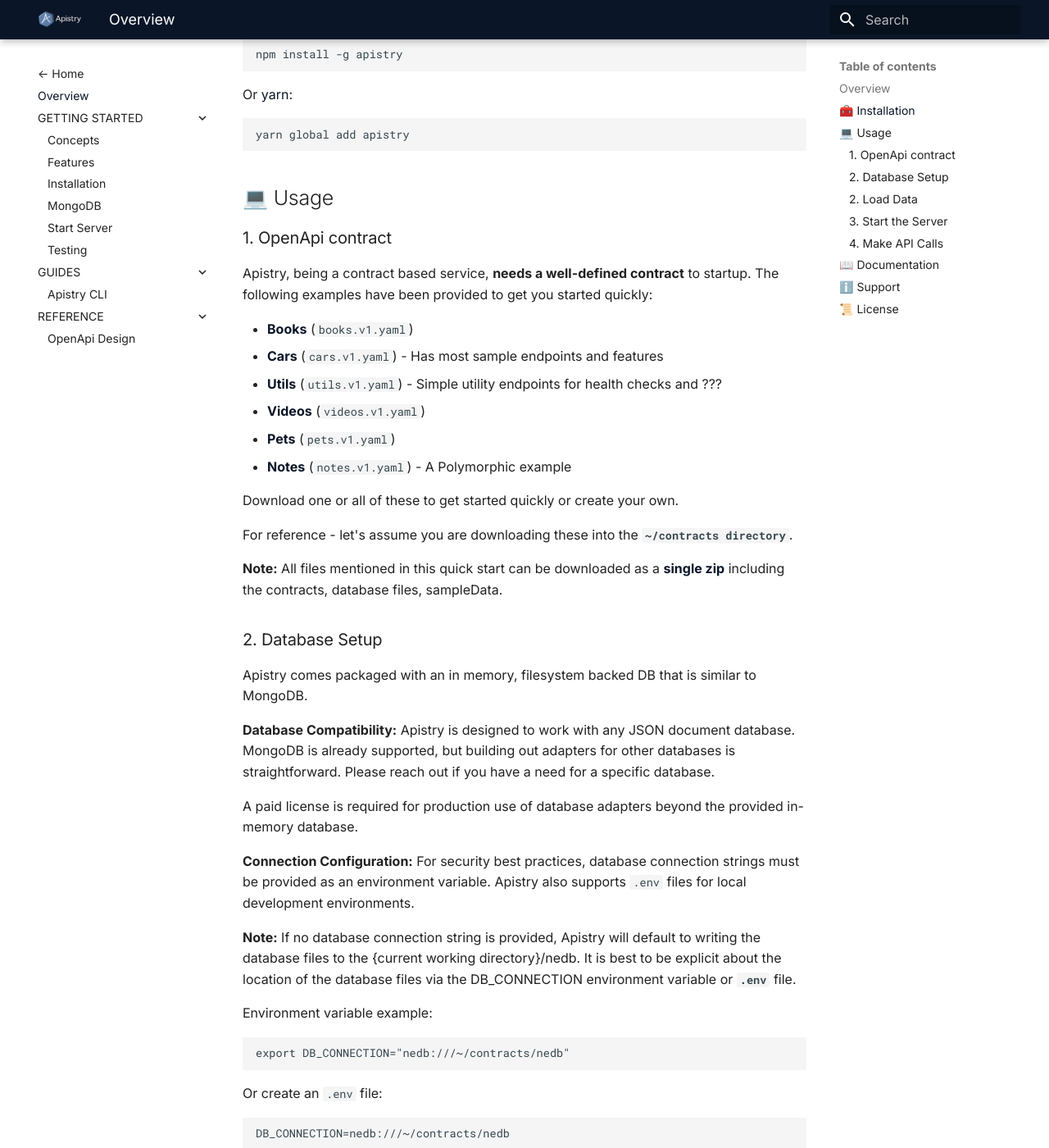
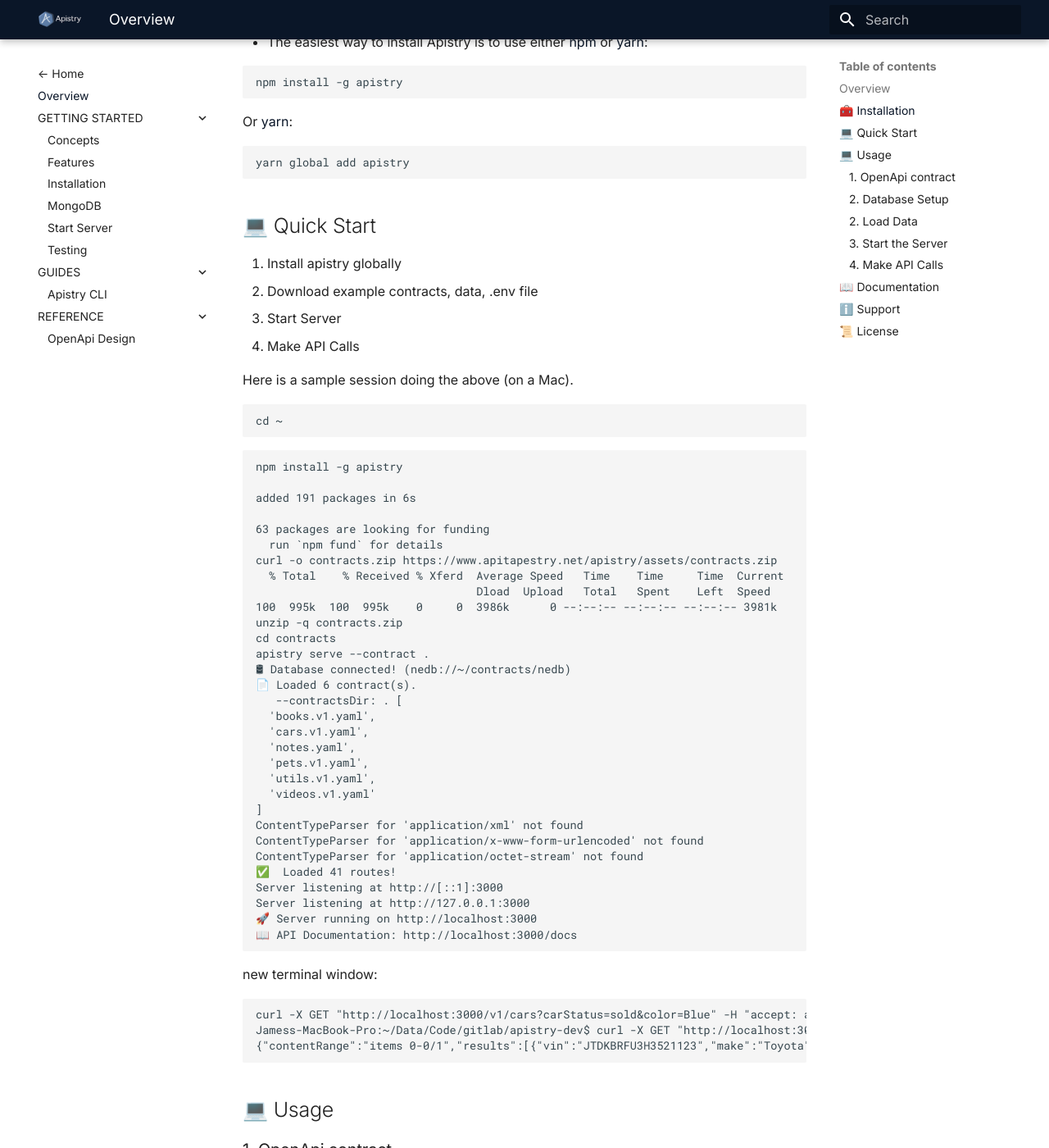
Before and after one commit to apitapestry/apistry, an MkDocs documentation site: the page built from docs/README.md, in a window 1280 px wide and 1400 px high, scrolled down 1314 px. Shown: the whole window at 82% size. Built offline with MkDocs 1.6.1 and Material for MkDocs 9.7.7, drawn with Linux system fonts in a browser that asks for light colours.

Commit message:
update based on local db

````diff
--- a/docs/README.md
+++ b/docs/README.md
@@ -26,6 +26,7 @@ querying, and request/response validation based on contract schemas.
 ## Overview
 
 - [🧰 Installation](#installation)
+- [💻 Quick Start](#quick-start)
 - [💻 Usage](#usage)
 - [📖 Documentation](#documentation)
 
@@ -44,6 +45,58 @@ Or [yarn](https://yarnpkg.com/):
 
 ```
 yarn global add apistry
+```
+
+## 💻 Quick Start
+1. Install apistry globally
+2. Download example contracts, data, .env file
+3. Start Server
+4. Make API Calls
+
+Here is a sample session doing the above (on a Mac).
+
+```
+cd ~
+```
+```
+npm install -g apistry
+
+added 191 packages in 6s
+
+63 packages are looking for funding
+  run `npm fund` for details
+curl -o contracts.zip https://www.apitapestry.net/apistry/assets/contracts.zip
+  % Total    % Received % Xferd  Average Speed   Time    Time     Time  Current
+                                 Dload  Upload   Total   Spent    Left  Speed
+100  995k  100  995k    0     0  3986k      0 --:--:-- --:--:-- --:--:-- 3981k
+unzip -q contracts.zip
+cd contracts
+apistry serve --contract .
+🛢 Database connected! (nedb://~/contracts/nedb)
+📄 Loaded 6 contract(s).
+   --contractsDir: . [
+  'books.v1.yaml',
+  'cars.v1.yaml',
+  'notes.yaml',
+  'pets.v1.yaml',
+  'utils.v1.yaml',
+  'videos.v1.yaml'
+]
+ContentTypeParser for 'application/xml' not found
+ContentTypeParser for 'application/x-www-form-urlencoded' not found
+ContentTypeParser for 'application/octet-stream' not found
+✅  Loaded 41 routes!
+Server listening at http://[::1]:3000
+Server listening at http://127.0.0.1:3000
+🚀 Server running on http://localhost:3000
+📖 API Documentation: http://localhost:3000/docs
+```
+
+new terminal window:
+```
+curl -X GET "http://localhost:3000/v1/cars?carStatus=sold&color=Blue" -H "accept: application/json"
+Jamess-MacBook-Pro:~/Data/Code/gitlab/apistry-dev$ curl -X GET "http://localhost:3000/v1/cars?carStatus=sold&color=Blue" -H "accept: application/json"
+{"contentRange":"items 0-0/1","results":[{"vin":"JTDKBRFU3H3521123","make":"Toyota","model":"Prius","year":2019,"price":17600,"carId":"439382a0-9317-44d8-98e4-e3252f9e8833","color":"Blue","mileage":50120,"carStatus":"sold","bodyType":"hatchback","transmission":"cvt","fuelType":"hybrid","engine":"1.8L Hybrid","driveType":"fwd","doors":4,"seats":5,"features":["Bluetooth","Navigation","Backup Camera"],"events":[],"description":"Fuel-efficient hybrid with excellent service records.","images":[],"createdAtDateTime":"2025-01-14T10:00:00Z","updatedAtDateTime":"2025-01-18T15:30:00Z"}]}
 ```
 
 ## 💻 Usage
````
Also changed, not shown: docs/images/swagger-ui.png (added).
